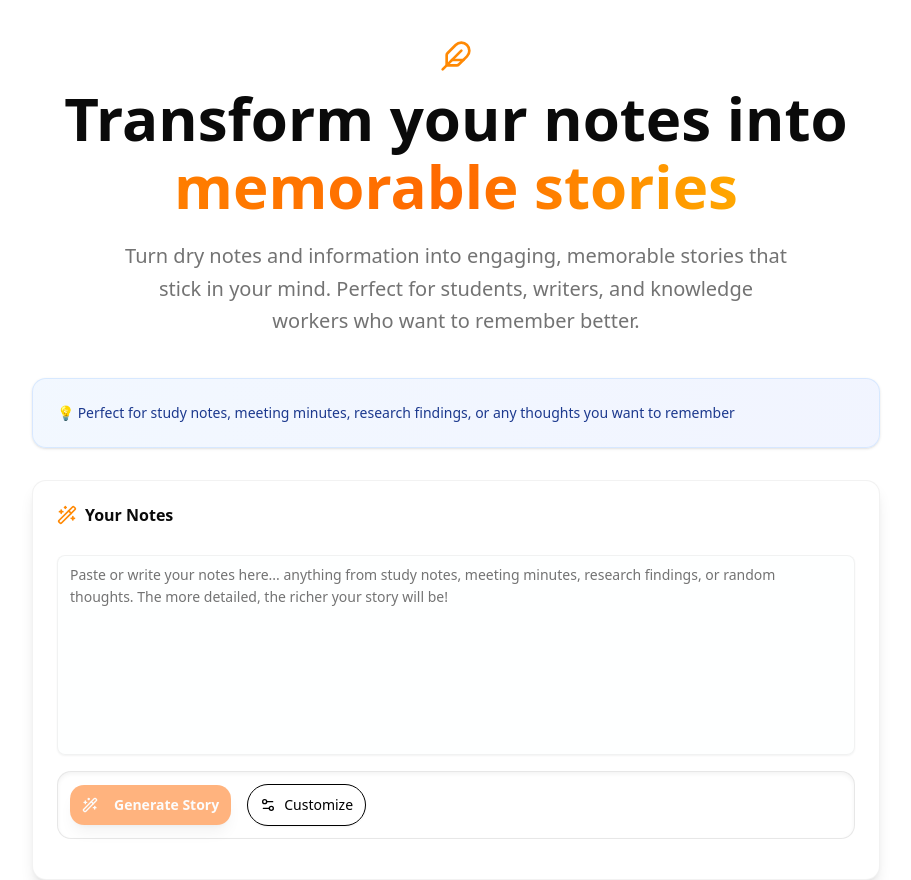
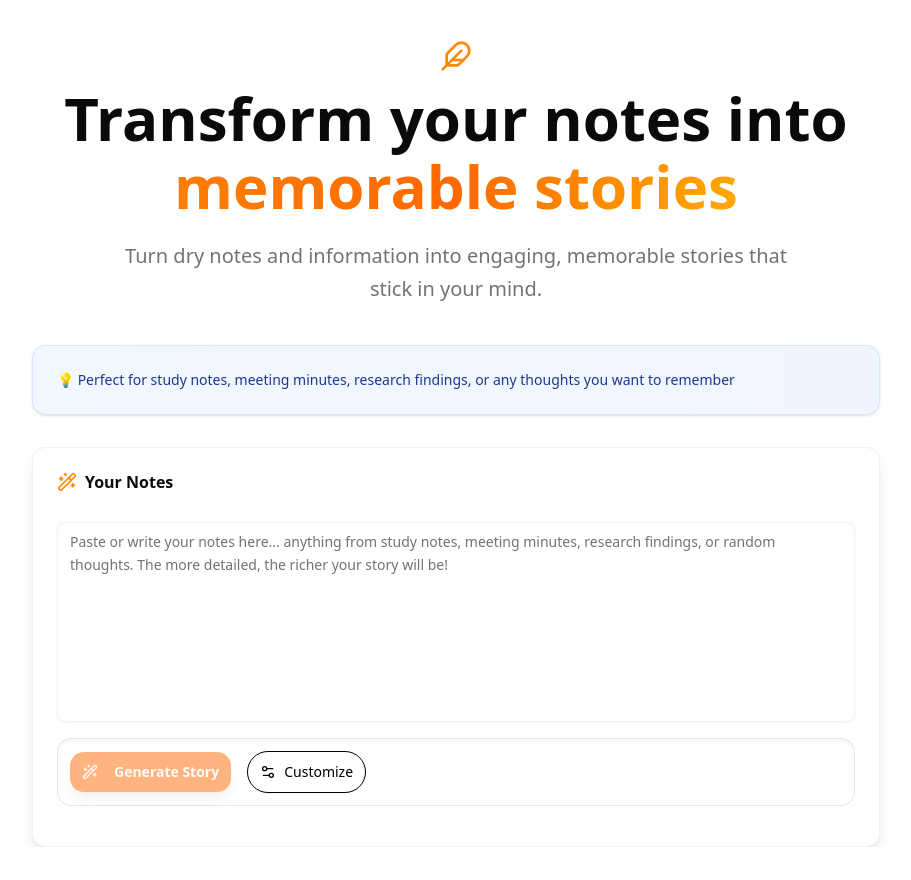
Before and after one commit to bhaskrr/loreverse, a Next.js app: page / in a window 1280 px wide. Shown: the whole page, without its empty margins (184-1095 px from the left). After the commit the page ends 847 px from the top, so only its background shows below. Built offline with nearby package versions, Linux system fonts and the light colour scheme.

Commit message:
removed second line in hero paragraph

```diff
--- a/src/components/Hero.tsx
+++ b/src/components/Hero.tsx
@@ -17,7 +17,6 @@ export const HeroSection = () => {
 
         <p className="text-xl text-muted-foreground max-w-2xl mx-auto leading-relaxed">
           Turn dry notes and information into engaging, memorable stories that stick in your mind.
-          Perfect for students, writers, and knowledge workers who want to remember better.
         </p>
       </div>
     </section>
```
